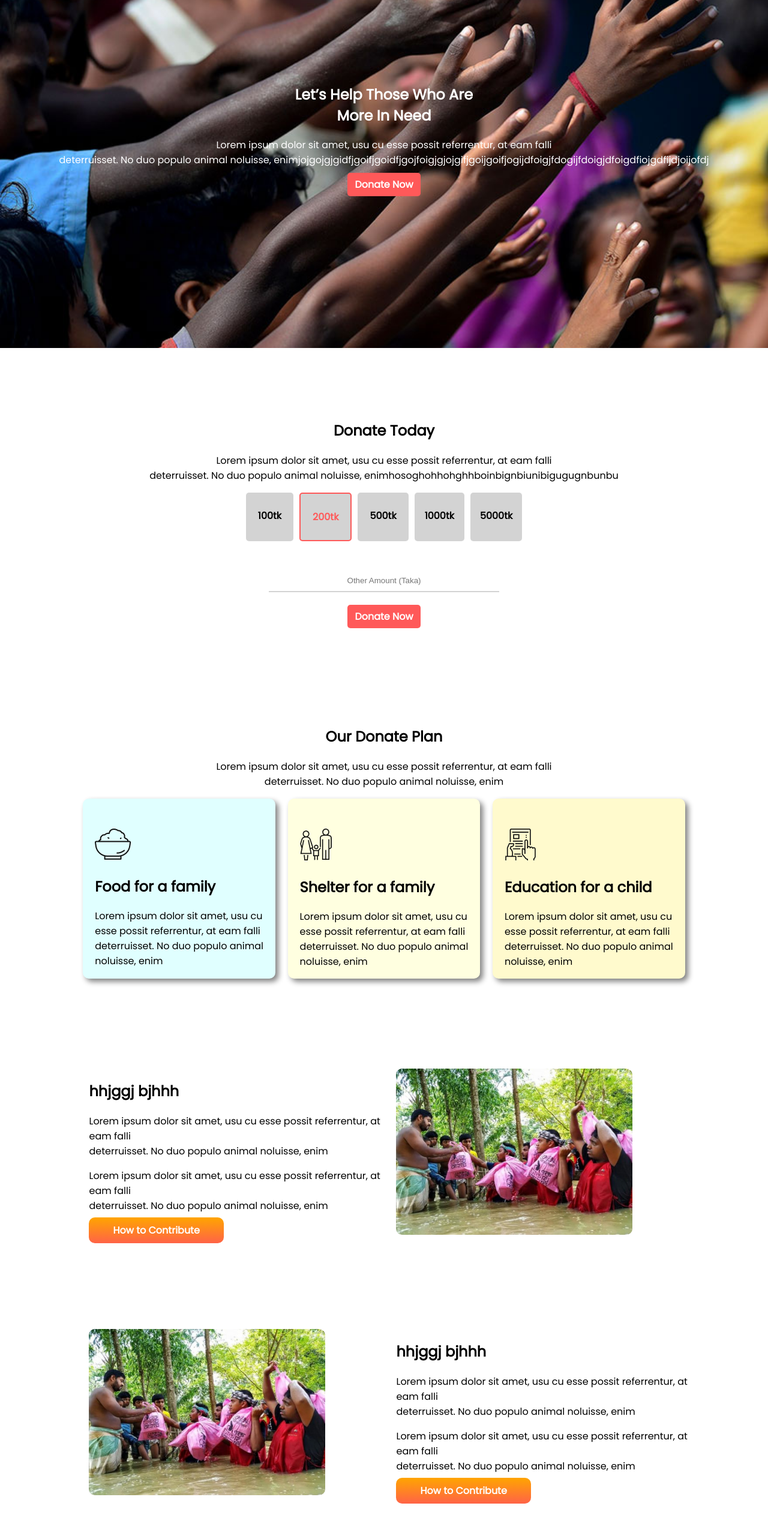
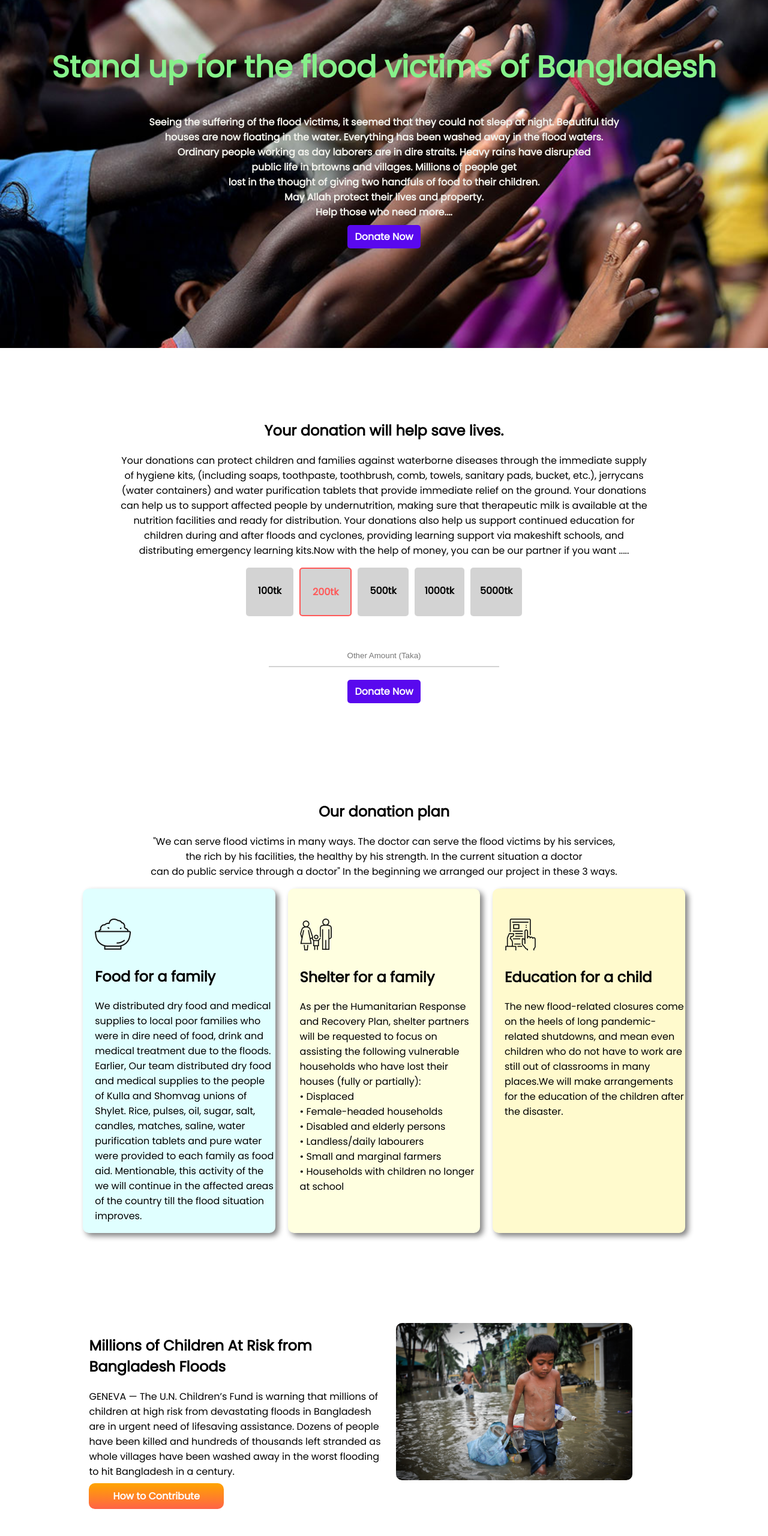
Before and after one commit to mostafizur610/donate-today, a plain HTML site: page index.html in a window 1280 px wide. Shown: the part 140-2700 px from the top of the page at 60% size. Drawn offline with Linux system fonts and the light colour scheme.

Commit message:
content updated

```diff
--- a/index.html
+++ b/index.html
@@ -24,19 +24,35 @@
     <section class="top-section">
         <!-- <img class="top-image" src="assets/images/donation13.jpg" alt=""> -->
         <div class="heading">
-            <h1>Let’s Help Those Who Are <br> More In Need</h1>
-            <p>Lorem ipsum dolor sit amet, usu cu esse possit referrentur, at eam falli <br> deterruisset. No duo populo
-                animal noluisse,
-                enimjojgojgjgidfjgoifjgoidfjgojfoigjgjojgifjgoijgoifjogijdfoigjfdogijfdoigjdfoigdfiojgdfijdjoijofdj</p>
-            <a class="donate-button" target="_blank"
-                href="https://www.linkedin.com/in/mostafizur-rahman-methon-570355139/">Donate Now</a>
+            <h1>Stand up for the flood victims of Bangladesh</h1>
+            <p>Seeing the suffering of the flood victims, it seemed that they could not sleep at night. Beautiful tidy
+                <br>
+                houses are now floating in the water. Everything has been washed away in the flood waters. <br> Ordinary
+                people working as day laborers are in dire straits. Heavy rains have disrupted <br> public life in
+                brtowns
+                and
+                villages. Millions of people get <br> lost in the thought of giving two handfuls of food to their
+                children. <br>
+                May Allah protect their lives and property. <br> Help those who need more....
+            </p>
+            <a class="donate-button" target="_blank" href="">Donate Now</a>
         </div>
     </section>
     <section class="donate-today">
         <div>
-            <h1>Donate Today</h1>
-            <p>Lorem ipsum dolor sit amet, usu cu esse possit referrentur, at eam falli <br> deterruisset. No duo populo
-                animal noluisse, enimhosoghohhohghhboinbignbiunibigugugnbunbu</p>
+            <h1>Your donation will help save lives.</h1>
+            <p>Your donations can protect children and families against waterborne diseases through the immediate supply
+                <br>
+                of hygiene kits, (including soaps, toothpaste, toothbrush, comb, towels, sanitary pads, bucket, etc.),
+                jerrycans <br>(water containers) and water purification tablets that provide immediate relief on the
+                ground.
+                Your donations <br> can help us to support affected people by undernutrition, making sure that
+                therapeutic
+                milk is available at the <br>nutrition facilities and ready for distribution.
+                Your donations also help us support continued education for <br> children during and after floods and
+                cyclones, providing learning support via makeshift schools, and <br>distributing emergency learning
+                kits.Now with the help of money, you can be our partner if you want .....
+            </p>
         </div>
         <div class="flexible-container">
             <div id="w" class="donate-amount">
@@ -60,90 +76,106 @@
                 <input type="text" placeholder="Other Amount (Taka)">
             </div>
             <div>
-                <a class="donate-button" target="_blank"
-                    href="https://www.linkedin.com/in/mostafizur-rahman-methon-570355139/">Donate Now</a>
+                <a class="donate-button" target="_blank" href="">Donate Now</a>
             </div>
         </form>
     </section>
     <section>
         <div id="our-plan">
-            <h1>Our Donate Plan</h1>
-            <p>Lorem ipsum dolor sit amet, usu cu esse possit referrentur, at eam falli <br> deterruisset. No duo populo
-                animal noluisse, enim</>
+            <h1>Our donation plan</h1>
+            <p>"We can serve flood victims in many ways. The doctor can serve the flood victims by his services, <br>
+                the
+                rich
+                by his facilities, the healthy by his strength. In the current situation a doctor<br> can do public
+                service
+                through a doctor" In the beginning we arranged our project in these 3 ways.
             </p>
         </div>
         <div class="flexible-container mergin-container">
             <div id="food" class="donate-plan">
                 <img src="assets/icons/food.png" alt="">
                 <h1>Food for a family</h1>
-                <p>Lorem ipsum dolor sit amet, usu cu esse possit referrentur, at eam falli <br> deterruisset. No duo
-                    populo
-                    animal noluisse, enim</p>
+                <p>We distributed dry food and medical supplies to local poor families who were in dire need of food,
+                    drink and medical treatment due to the floods.
+
+                    Earlier, Our team distributed dry food and medical supplies to the people of Kulla and Shomvag
+                    unions of Shylet.
+                    Rice, pulses, oil, sugar, salt, candles, matches, saline, water purification tablets and pure water
+                    were provided to each family as food aid.
+
+
+                    Mentionable, this activity of the we will continue in the affected areas of the country till the
+                    flood situation improves.
+
+                </p>
             </div>
             <div id="shelter" class="donate-plan">
                 <img src="assets/icons/shelter.png" alt="">
                 <h1>Shelter for a family</h1>
-                <p>Lorem ipsum dolor sit amet, usu cu esse possit referrentur, at eam falli <br> deterruisset. No duo
-                    populo
-                    animal noluisse, enim</p>
+                <p> As per the Humanitarian Response and Recovery Plan, shelter partners will be requested to focus on
+                    assisting the following vulnerable households who have lost their houses (fully or partially): <br>
+                    • Displaced<br>
+                    • Female-headed households<br>
+                    • Disabled and elderly persons<br>
+                    • Landless/daily labourers<br>
+                    • Small and marginal farmers<br>
+                    • Households with children no longer at school</p>
             </div>
             <div id="education" class="donate-plan">
                 <img src="assets/icons/Frame-1.png" alt="">
                 <h1>Education for a child</h1>
-                <p>Lorem ipsum dolor sit amet, usu cu esse possit referrentur, at eam falli <br> deterruisset. No duo
-                    populo
-                    animal noluisse, enim</p>
+                <p>The new flood-related closures come on the heels of long pandemic-related shutdowns, and mean even
+                    children who do not have to work are still out of classrooms in many places.We will make
+                    arrangements for the education of the children after the disaster.</p>
             </div>
         </div>
     </section>
     <section>
         <div class="flexible-container contribute">
             <div class="half-width">
-                <h1>hhjggj bjhhh</h1>
-                <p>Lorem ipsum dolor sit amet, usu cu esse possit referrentur, at eam falli <br> deterruisset. No duo
-                    populo
-                    animal noluisse, enim</p>
-                <p>Lorem ipsum dolor sit amet, usu cu esse possit referrentur, at eam falli <br> deterruisset. No duo
-                    populo
-                    animal noluisse, enim</p>
-                <a class="link-button" target="_blank"
-                    href="https://www.linkedin.com/in/mostafizur-rahman-methon-570355139/">How to Contribute</a>
+                <h1>Millions of Children At Risk from Bangladesh Floods</h1>
+                <p>GENEVA —
+                    The U.N. Children’s Fund is warning that millions of children at high risk from devastating floods
+                    in Bangladesh are in urgent need of lifesaving assistance.
+
+                    Dozens of people have been killed and hundreds of thousands left stranded as whole villages have
+                    been washed away in the worst flooding to hit Bangladesh in a century.</p>
+                <a class="link-button" target="_blank" href="">How to Contribute</a>
             </div>
             <div class="half-width">
-                <img src="assets/images/donation11.jpg" alt="">
+                <img src="assets/images/donation9.jpg" alt="">
             </div>
         </div>
         <div class="flexible-container contribute">
             <div class="half-width">
-                <img src="assets/images/donation11.jpg" alt="">
+                <img src="assets/images/donation6.jpg" alt="">
             </div>
             <div class="half-width">
-                <h1>hhjggj bjhhh</h1>
-                <p>Lorem ipsum dolor sit amet, usu cu esse possit referrentur, at eam falli <br> deterruisset. No duo
-                    populo
-                    animal noluisse, enim</p>
-                <p>Lorem ipsum dolor sit amet, usu cu esse possit referrentur, at eam falli <br> deterruisset. No duo
-                    populo
-                    animal noluisse, enim</p>
-                <a class="link-button" target="_blank"
-                    href="https://www.linkedin.com/in/mostafizur-rahman-methon-570355139/">How to Contribute</a>
+                <h1>Donate now to help people with disasters</h1>
+                <p>Prophet. Irshad said- ‘Good people are those who benefit people’. Let us extend a helping hand in the
+                    light of our potential towards humanity from our respective positions. I try my best for the welfare
+                    of the people. Especially in this great work, the rich people including unions, upazilas and
+                    districts have to come forward free from the grip of floods. Everyone should try their best. The
+                    government needs to increase overall cooperation, including relief efforts.</p>
+                <a class="link-button" target="_blank" href="">How to Contribute</a>
             </div>
         </div>
     </section>
     <section class="donate-today">
         <div>
-            <h1>Get My Updates</h1>
-            <p>Lorem ipsum dolor sit, amet consectetur adipisicing elit. Enim exercitationem nihil doloribus <br>
-                repellat
-                sint sit iusto mollitia <br> temporibus repellendus fugit! Quaerat doloremque incidunt quod sed
-                molestias
-                officiis soluta voluptatem ut!</p>
+            <h1>Get Our Updates</h1>
+            <p>The people of our country are very sincere. We have countless examples of standing by each other in <br>
+                danger. We hope no one hesitates to lend a helping hand again. In addition to government support, we
+                <br>
+                will try our best to stand by the flood victims.Thank you for always being by our side by subscribing to
+                <br>
+                learn about our updates.
+            </p>
         </div>
         <div class="get-updates">
             <form action="">
                 <input type="email" placeholder="Email">
-                <a class="subscribe-button" target="_blank"
-                    href="https://www.linkedin.com/in/mostafizur-rahman-methon-570355139/">Subscribe</a>
+                <a class="subscribe-button" target="_blank" href="">Subscribe</a>
 
             </form>
         </div>
--- a/style.css
+++ b/style.css
@@ -5,13 +5,19 @@ body {
 }
 
 .heading {
-    color: #FFFFFF;
+    color: #f1f1eb;
     text-align: center;
+    font-weight: 700;
+}
+
+.heading h1 {
+    font-size: 50px;
+    color: #86f18a;
 }
 
 .donate-button {
     text-decoration: none;
-    background: #FF5959;
+    background: #5909ee;
     padding: 8px 12px;
     color: #FFFFFF;
     font-weight: 700;
```
